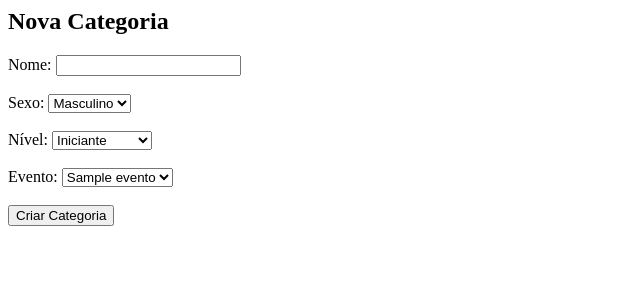
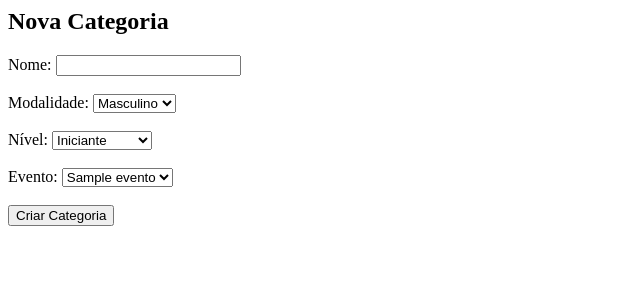
Before and after one commit to IsmaIenczak/liga-eldoradense-ftv, a Flask app: page /categorias/nova in a window 1280 px wide. Shown: the top 300 px of the page, without its empty margins (0-640 px from the left). Run offline with Flask 3, Linux system fonts and the light colour scheme; tables that the repository leaves empty hold one stand-in row (values such as "Sample post").

Commit message:
Refactor category system: replace 'sexo' with 'modalidade' to support male, female, and mixed

```diff
--- a/app.py
+++ b/app.py
@@ -85,6 +85,8 @@ def cadastrar_atleta():
     return render_template("novo_atleta.html")
 
 
+
+
 #Rota para criar categorias - faz-se necessária para que possam ser criadas categorias especificas para cada evento
 #proteger rota depois - admin
 @app.route("/categorias/nova", methods=["GET", "POST"])
@@ -94,13 +96,13 @@ def nova_categoria():
 
     if request.method == "POST":
         nome = request.form.get("nome")
-        sexo = request.form.get("sexo")
+        modalidade = request.form.get("modalidade")
         nivel = request.form.get("nivel")
         evento_id = request.form.get("evento")
 
         nova = Categoria(
             nome=nome,
-            sexo=sexo,
+            modalidade=modalidade,
             nivel=nivel,
             evento_id=evento_id
         )
@@ -115,10 +117,8 @@ def nova_categoria():
 
 
 
-
 @app.route("/inscricoes/nova", methods=["GET", "POST"])
 def nova_inscricao():
-
     atletas = Atleta.query.all()
     categorias = Categoria.query.all()
 
@@ -131,17 +131,19 @@ def nova_inscricao():
         atleta2 = Atleta.query.get(atleta2_id)
         categoria = Categoria.query.get(categoria_id)
 
+        if not atleta1 or not atleta2 or not categoria:
+            flash("Dados inválidos.", "error")
+            return redirect(url_for("nova_inscricao"))
+
         # Não pode ser a mesma pessoa
         if atleta1_id == atleta2_id:
             flash("Selecione atletas diferentes", "error")
             return redirect(url_for("nova_inscricao"))
 
-
         # Níveis precisam ser iguais
         if atleta1.nivel.strip().lower() != atleta2.nivel.strip().lower():
             flash("Os atletas devem estar no mesmo nível", "error")
             return redirect(url_for("nova_inscricao"))
-
 
         # Categoria precisa bater com o nível
         if categoria.nivel.strip().lower() != atleta1.nivel.strip().lower():
@@ -149,11 +151,24 @@ def nova_inscricao():
             return redirect(url_for("nova_inscricao"))
 
         # Sexo precisa bater com a categoria
-        if categoria.sexo.strip().lower() != atleta1.sexo.strip().lower() or categoria.sexo.strip().lower() != atleta2.sexo.strip().lower():
-            flash("O gênero da categoria não corresponde aos atletas.", "error")
-            return redirect(url_for("nova_inscricao"))
+        modalidade = categoria.modalidade.lower()
+        sexo1 = atleta1.sexo.lower()
+        sexo2 = atleta2.sexo.lower()
 
+        if modalidade == "masculino":
+            if sexo1 != "masculino" or sexo2 != "masculino":
+                flash("This category is male only.", "error")
+                return redirect(url_for("nova_inscricao"))
 
+        elif modalidade == "feminino":
+            if sexo1 != "feminino" or sexo2 != "feminino":
+                flash("This category is female only.", "error")
+                return redirect(url_for("nova_inscricao"))
+
+        elif modalidade == "misto":
+            if sexo1 == sexo2:
+                flash("Mixed category requires one male and one female athlete.", "error")
+                return redirect(url_for("nova_inscricao"))
 
         nova = Inscricao(
             atleta1_id=atleta1_id,
@@ -164,18 +179,11 @@ def nova_inscricao():
         db.session.add(nova)
         db.session.commit()
 
-        flash("Inscrição realizada com sucesso!", "sucess")
-
+        flash("Inscrição realizada com sucesso!", "success")
         return redirect(url_for("nova_inscricao"))
 
-
-
-    return render_template(
-        "nova_inscricao.html",
-        atletas=atletas,
-        categorias=categorias
-    )
-
+    # GET request
+    return render_template("nova_inscricao.html", atletas=atletas, categorias=categorias)
 
 
 
@@ -199,13 +207,14 @@ class Evento(db.Model):
 class Categoria(db.Model):
     id = db.Column(db.Integer, primary_key=True)
     nome = db.Column(db.String(100), nullable=False)
-    sexo = db.Column(db.String(20), nullable=False)
+    modalidade = db.Column(db.String(20))
     nivel = db.Column(db.String(20), nullable=False)
     # Cria uma coluna na tabela categoria que só pode armazenar, valores que já existam na coluna id da tabela evento, garantindo a integridade referencial no banco de dados.
     evento_id = db.Column(db.Integer, db.ForeignKey("evento.id"), nullable=False)
     evento = db.relationship("Evento", backref="categorias")
     def __repr__(self):
         return f"<Categoria {self.nome}>"
+
 
 
 
--- a/templates/nova_categoria.html
+++ b/templates/nova_categoria.html
@@ -7,10 +7,12 @@
 
     <br><br>
 
-    <label>Sexo:</label>
-    <select name="sexo">
+    <label>Modalidade:</label>
+    <select name="modalidade">
         <option value="Masculino">Masculino</option>
         <option value="Feminino">Feminino</option>
+        <option value="Misto">Misto</option>
+
     </select>
 
     <br><br>
```
